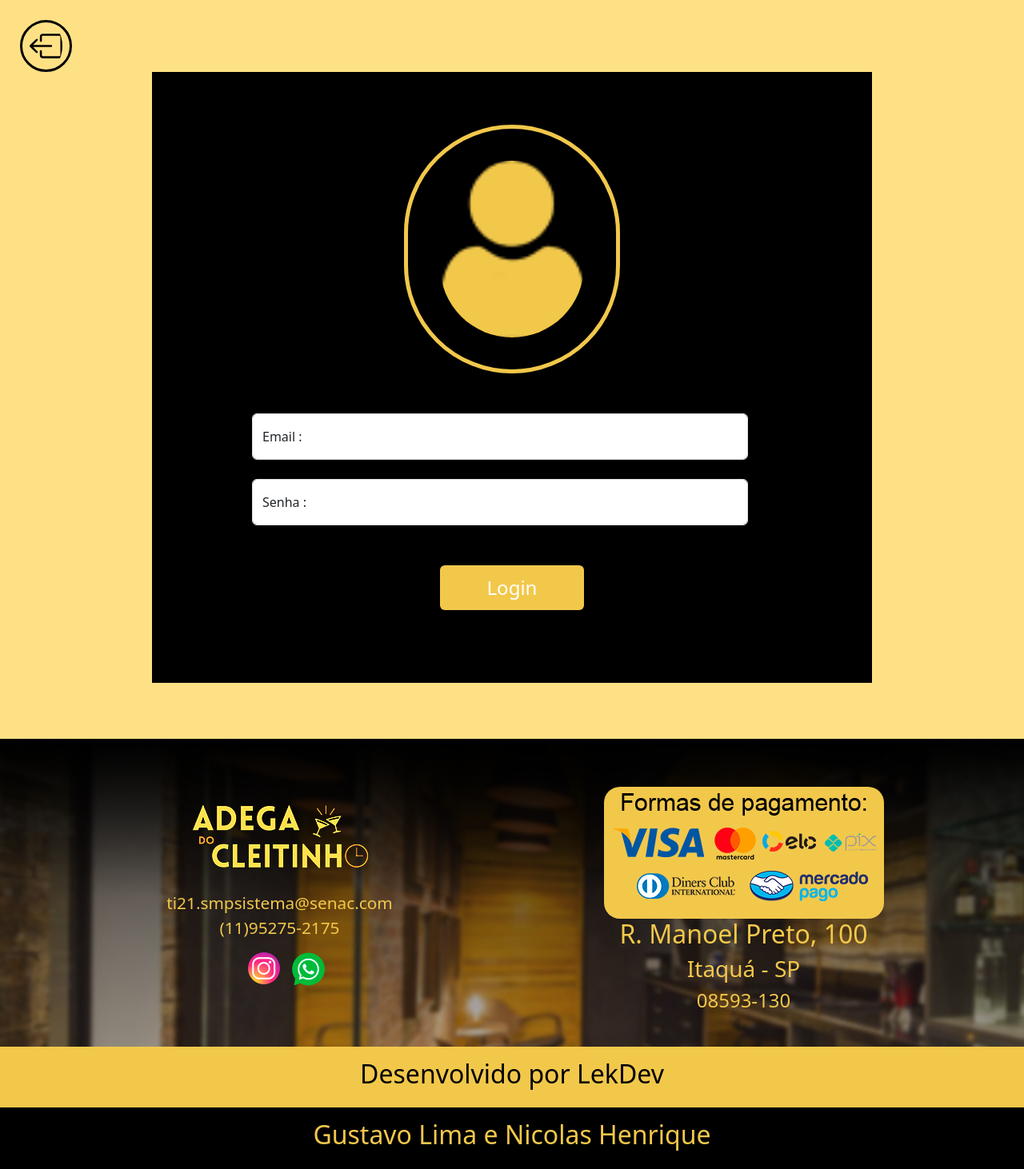
After one commit to nclhenri/adegaIntegrador, a PHP site: page /formLogin.php in a window 1280 px wide. The commit adds this page. Shown: the whole page at 80% size. Run offline with PHP 8.4, Linux system fonts and the light colour scheme.

Commit message:
botão do login

```diff
--- /dev/null
+++ b/formLogin.php
@@ -0,0 +1,65 @@
+<!DOCTYPE html>
+<html lang="pt-BR">
+
+<head>
+    <meta charset="UTF-8">
+    <meta name="viewport" content="width=device-width, initial-scale=1.0">
+    <title>Login</title>
+
+    <link rel="stylesheet" type="text/css" href="./css/slick.css" />
+    <link rel="stylesheet" type="text/css" href="./css/slick-theme.css" />
+    <link rel="stylesheet" href="https://cdnjs.cloudflare.com/ajax/libs/animate.css/4.1.1/animate.min.css" />
+    <link href="https://cdn.jsdelivr.net/npm/bootstrap@5.3.2/dist/css/bootstrap.min.css" rel="stylesheet" integrity="sha384-T3c6CoIi6uLrA9TneNEoa7RxnatzjcDSCmG1MXxSR1GAsXEV/Dwwykc2MPK8M2HN" crossorigin="anonymous">
+    <link rel="stylesheet" href="style.css">
+    <link rel="stylesheet" href="responsivo.css">
+
+</head>
+
+<body>
+    <form action="" method="post">
+        <a href="home.php"><svg class="sair" xmlns="http://www.w3.org/2000/svg" width="65" height="65" fill="currentColor" class="bi bi-box-arrow-left" viewBox="0 0 16 16">
+                <path fill-rule="evenodd" d="M6 12.5a.5.5 0 0 0 .5.5h8a.5.5 0 0 0 .5-.5v-9a.5.5 0 0 0-.5-.5h-8a.5.5 0 0 0-.5.5v2a.5.5 0 0 1-1 0v-2A1.5 1.5 0 0 1 6.5 2h8A1.5 1.5 0 0 1 16 3.5v9a1.5 1.5 0 0 1-1.5 1.5h-8A1.5 1.5 0 0 1 5 12.5v-2a.5.5 0 0 1 1 0z" />
+                <path fill-rule="evenodd" d="M.146 8.354a.5.5 0 0 1 0-.708l3-3a.5.5 0 1 1 .708.708L1.707 7.5H10.5a.5.5 0 0 1 0 1H1.707l2.147 2.146a.5.5 0 0 1-.708.708z" />
+            </svg></a>
+
+        <div class="formulario">
+            <div class="fundo">
+                <div class="imglogoForm">
+                    <img src="img/user.png" alt="">
+                </div>
+                <div class="form-floating mb-5">
+                    <input type="email" class="form-control" name="emailLogin" id="emaillogin" placeholder="name@example.com" required>
+                    <label for="floatingInput">Email :</label>
+                </div>
+                <div class="form-floating mb-5">
+                    <input type="password" class="form-control" name="senhaLogin" id="senhaLogin" placeholder="Password" required>
+                    <label for="floatingPassword">Senha :</label>
+                </div>
+                <div class="btnlogin">
+                    <button type="submit" name="submit" id="submit" class="btn btn-primary">Login</button>
+                </div>
+            </div>
+        </div>
+    </form>
+
+
+
+    </div>
+
+
+
+
+
+
+    <footer>
+        <?php require_once('conteudo/rodape.php'); ?>
+    </footer>
+
+    <script src="https://code.jquery.com/jquery-3.7.1.js"></script>
+    <script src="./js/slick.min.js"></script>
+    <script src="js/wow.min.js"></script>
+    <script src="https://cdn.jsdelivr.net/npm/bootstrap@5.3.2/dist/js/bootstrap.bundle.min.js" integrity="sha384-C6RzsynM9kWDrMNeT87bh95OGNyZPhcTNXj1NW7RuBCsyN/o0jlpcV8Qyq46cDfL" crossorigin="anonymous"></script>
+    <script src="./js/script.js"></script>
+</body>
+
+</html>
--- a/responsivo.css
+++ b/responsivo.css
@@ -15,10 +15,48 @@
   }
 }
 
+
+@media (max-width: 575px) {
+
+  .cardEnergia div {
+
+    width: 144px !important;
+  }
+  .cardEnergia {
+    width: 33% !important;
+  }
+
+}
+
+@media (max-width: 535px) {
+  aside a {
+    font-size: 17px !important;
+  }
+
+  cardEnergia div {
+    width: 95px !important;
+
+  }
+
+  .cardEnergia {
+    width: 30% !important;
+  }
+
+  .cardEnergia div {
+    width: 117px !important;
+  }
+
+}
+
+
+
+
+
 @media (max-width: 495px) {
   aside a {
     font-size: 18px !important;
   }
+
   .cardEnergia {
     padding: 5px !important;
     margin-right: 9% !important;
@@ -28,10 +66,12 @@
   .cardEnergia h3 {
     font-size: 0.7em !important;
   }
+
   .cardEnergia div {
     width: 115px !important;
     margin-left: 25px !important;
   }
+
   aside {
     border: none !important;
     margin-bottom: 30px !important;
@@ -48,17 +88,20 @@
     margin-right: 7% !important;
     margin-left: 27px !important;
   }
+
   .cardEnergia {
     width: 33% !important;
   }
+
   .cardEnergia div {
     width: 110px !important;
     margin-left: 14px !important;
   }
+
   .header {
     width: 105%;
 
-}
+  }
 
 
 }
@@ -73,6 +116,7 @@
   .card h3 {
     font-size: 0.9em;
   }
+
   .card {
     width: 60%;
   }
@@ -96,6 +140,7 @@
     width: 161px;
     height: 200px;
   }
+
   .promocoesEstrutura1 {
     width: 100%;
     flex-wrap: wrap;
@@ -107,6 +152,7 @@
     margin-bottom: 40px;
     border: none;
   }
+
   aside {
     border: none !important;
     padding: 40px 5px 0px;
@@ -411,7 +457,7 @@
 }
 
 @media (max-width: 320px) {
-  div:where(.swal2-container).swal2-center > .swal2-popup {
+  div:where(.swal2-container).swal2-center>.swal2-popup {
     padding: 0px !important;
     padding-bottom: 10px !important;
   }
--- a/style.css
+++ b/style.css
@@ -900,3 +900,72 @@ aside a {
     color: black;
     font-weight: bold;
 }
+
+.fotoLogin img{
+
+    width: 100%;
+}
+.form-control {
+
+    width: 80%;
+}
+.formulario{
+    width: 100%;
+    max-width: 900px;
+    margin: 0 auto;
+}
+.fundo {
+    background: #000000;
+    padding: 66px 0px 91px 0px;;
+}
+form {
+    background: #ffe185;
+    padding: 25px 25px 70px 25px;
+}
+
+.fundo img {
+    width: 30%;
+    border: 5px solid #F2C84B;
+    border-radius: 217px;
+    padding: 40px;
+}
+.imglogoForm{
+    margin-bottom: 50px;
+    display: flex;
+    justify-content: center;
+}
+
+.mb-5 {
+    margin-bottom: 1.5rem!important;
+    margin-left: 125px;
+}
+.btnlogin {
+    width: 100%;
+    display: flex;
+    justify-content: center;
+    margin-top: 50px;
+}
+
+.btnlogin button {
+    width: 20%;
+    padding: 10px;
+    background: #F2C84B !important;
+    border: none !important;
+    font-size: 1.5em;
+}
+
+.btnlogin button:hover {
+    background: #ffe79f !important;
+    color: #000000;
+    transition: 0.5s ease;
+
+}
+.sair {
+    border: 3px solid;
+    padding: 0px 9px;
+    border-radius: 40px;
+}
+
+form a {
+   color: #000000;
+}
```
Also changed, not shown: conteudo/header.php (+5 -3 lines), img/fundo-bebidas.png (added), img/fundoLongiin.jpeg (added).
